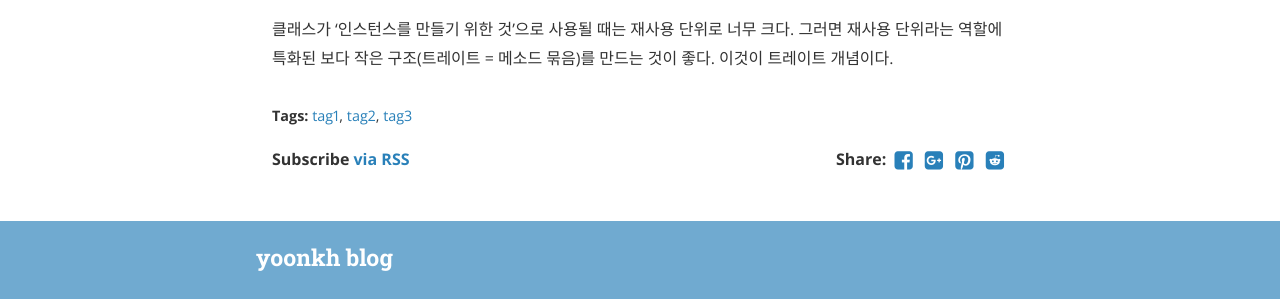
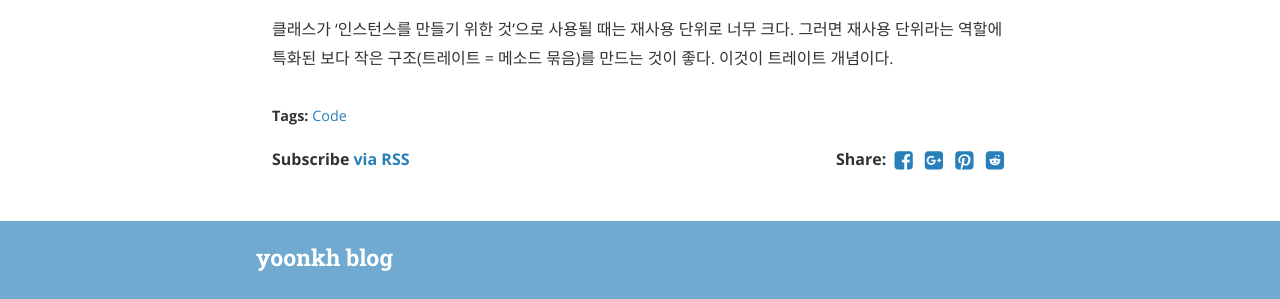
Before and after one commit to yoonkh/yoonkh.github.io, a Jekyll site: the page built from _posts/2017-11-27-base.markdown, in a window 1280 px wide and 900 px high, scrolled down 23877 px. Shown: the part 456-755 px from the top of the window. Built offline with Jekyll 4.4.1, drawn with Linux system fonts in a browser that asks for light colours; nearby versions of some CDN libraries; comment, search, counter and statistics services are not loaded.

Commit message:
Update 2017-11-27-base.markdown

```diff
--- a/_posts/2017-11-27-base.markdown
+++ b/_posts/2017-11-27-base.markdown
@@ -4,7 +4,7 @@ title:  "코딩을 지탱하는 기술"
 date:   2017-11-29
 author: Yoonkh
 categories: Python
-tags: [tag1, tag2, tag3]
+tags: Code
 comments: True
 ---
 
```
